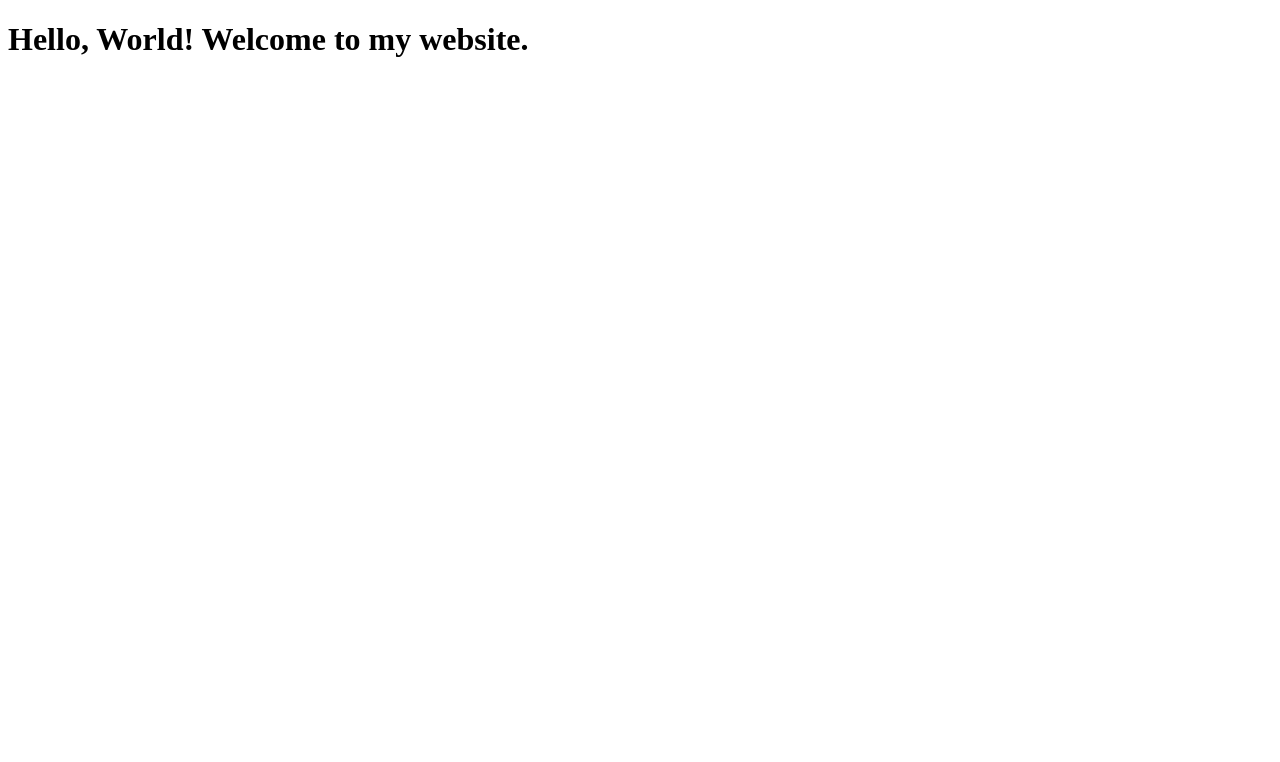
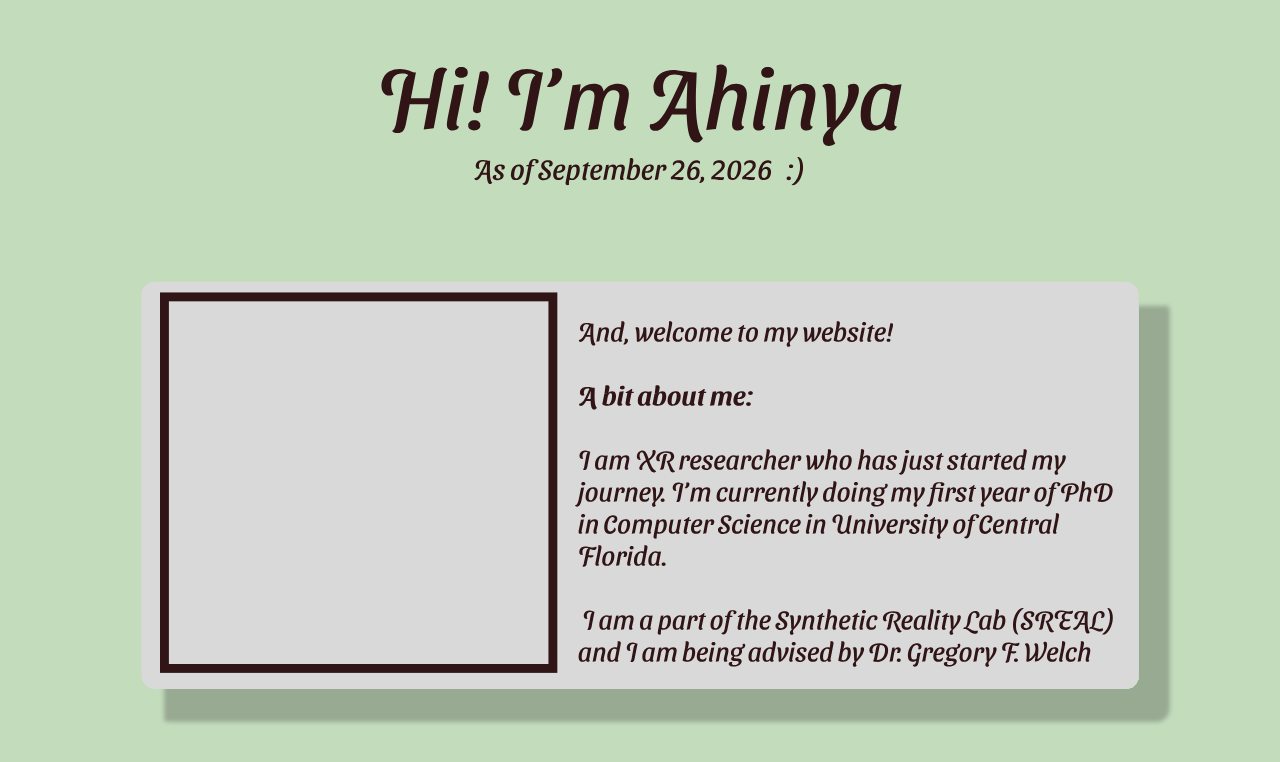
Before and after one commit to AhinyaAlwin/AhinyaAlwin.github.io, a plain HTML site: page index.html in a window 1280 px wide. Drawn offline with Linux system fonts and the light colour scheme.

Commit message:
Simple Set up with image

```diff
--- a/index.html
+++ b/index.html
@@ -3,7 +3,11 @@
 <head>
     <title>My GitHub Website</title>
 </head>
-<body>
-    <h1>Hello, World! Welcome to my website.</h1>
+<body style="
+    background-image: url('FirstScreen.svg');
+    background-repeat: no-repeat;
+    background-size: cover;
+">
 </body>
+
 </html>
```
Also changed, not shown: FirstScreen.svg (added).
